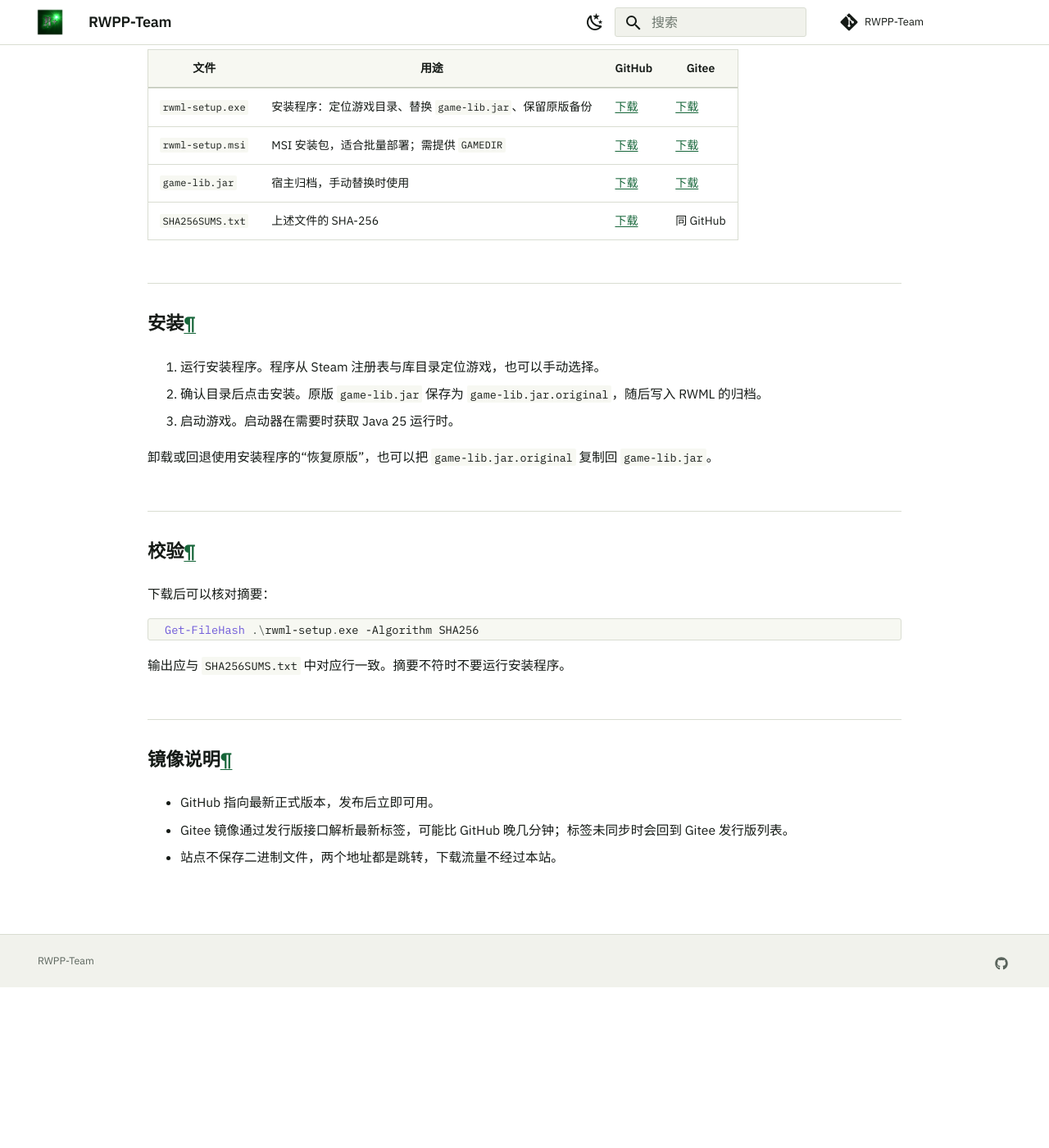
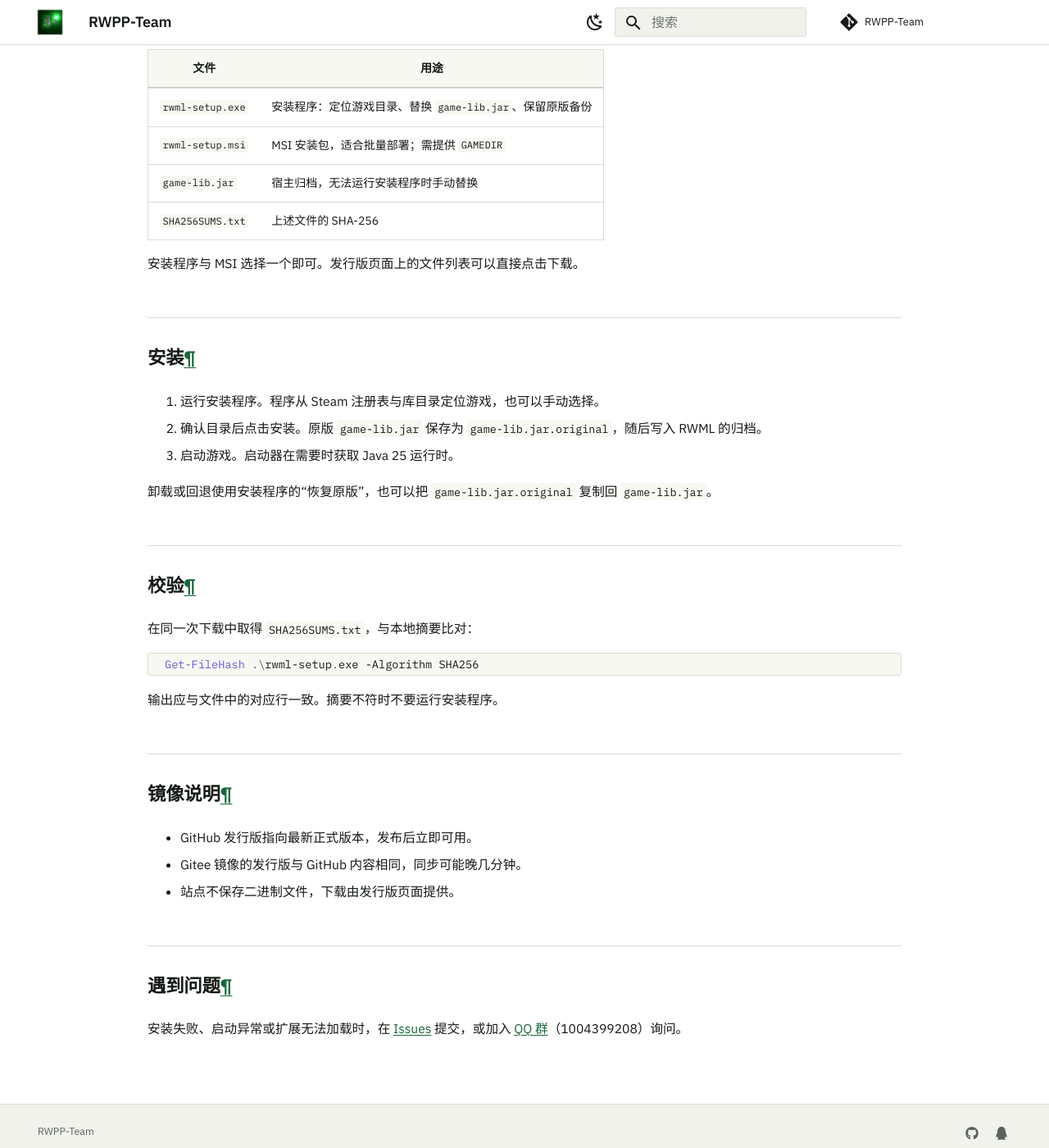
Before and after one commit to Minxyzgo/RWPP-docs, an MkDocs documentation site: the page built from docs/downloads/index.md, in a window 1280 px wide and 1400 px high, scrolled down 501 px. Shown: the whole window at 82% size. Built offline with MkDocs 1.6.1 and Material for MkDocs 9.7.7, drawn with Linux system fonts in a browser that asks for light colours; before the commit the page ends 1705 px from its top, so only the background shows below that; some of the changed text lies outside the part shown.

Commit message:
Send downloads through the release page and add the QQ group
- Every install entry now opens the release page, so the file list is one
  click away instead of jumping straight at the installer.
- The downloads page describes what each asset is for without linking files.
- The QQ group 1004399208 appears in the footer, the downloads page and the
  FAQ.

````diff
--- a/docs/downloads/index.md
+++ b/docs/downloads/index.md
@@ -1,17 +1,17 @@
 ---
 title: 下载
-description: RWML 安装程序、MSI 与宿主归档的下载入口，提供 GitHub 与 Gitee 镜像。
+description: RWML 的发行版入口。安装程序、MSI 与宿主归档列在对应版本下，按需选择。
 layout: wide
 ---
 
 <section class="p-product-hero">
   <div class="p-wrap">
     <h1>下载</h1>
-    <p class="p-lead">安装程序与宿主归档随每个 RWML 版本发布。两个镜像内容相同，选择访问更快的来源即可。</p>
+    <p class="p-lead">安装程序与宿主归档随每个 RWML 版本发布。先打开发行版页面，再选择需要的文件。</p>
     <div class="p-actions">
-      <a class="p-btn p-btn--primary" href="/downloads/github/rwml-setup.exe">GitHub 下载</a>
-      <a class="p-btn" href="/downloads/gitee/rwml-setup.exe">Gitee 镜像</a>
-      <a class="p-link" href="https://github.com/RWPP-Team/RWML/releases/latest/download/SHA256SUMS.txt">校验值</a>
+      <a class="p-btn p-btn--primary" href="https://github.com/RWPP-Team/RWML/releases/latest">打开 GitHub Release</a>
+      <a class="p-btn" href="https://gitee.com/rwpp-team/RWML/releases">Gitee 镜像</a>
+      <a class="p-link" href="https://qm.qq.com/q/auLINpWtr4">QQ 群</a>
     </div>
     <div class="p-specs">
       <div class="p-spec"><span>当前版本</span><strong>1.0.2</strong></div>
@@ -24,14 +24,16 @@
 
 <div class="p-wrap p-body" markdown="1">
 
-## 文件
+## 发行版包含的文件
 
-| 文件 | 用途 | GitHub | Gitee |
-| --- | --- | --- | --- |
-| `rwml-setup.exe` | 安装程序：定位游戏目录、替换 `game-lib.jar`、保留原版备份 | [下载](/downloads/github/rwml-setup.exe) | [下载](/downloads/gitee/rwml-setup.exe) |
-| `rwml-setup.msi` | MSI 安装包，适合批量部署；需提供 `GAMEDIR` | [下载](/downloads/github/rwml-setup.msi) | [下载](/downloads/gitee/rwml-setup.msi) |
-| `game-lib.jar` | 宿主归档，手动替换时使用 | [下载](/downloads/github/game-lib.jar) | [下载](/downloads/gitee/game-lib.jar) |
-| `SHA256SUMS.txt` | 上述文件的 SHA-256 | [下载](https://github.com/RWPP-Team/RWML/releases/latest/download/SHA256SUMS.txt) | 同 GitHub |
+| 文件 | 用途 |
+| --- | --- |
+| `rwml-setup.exe` | 安装程序：定位游戏目录、替换 `game-lib.jar`、保留原版备份 |
+| `rwml-setup.msi` | MSI 安装包，适合批量部署；需提供 `GAMEDIR` |
+| `game-lib.jar` | 宿主归档，无法运行安装程序时手动替换 |
+| `SHA256SUMS.txt` | 上述文件的 SHA-256 |
+
+安装程序与 MSI 选择一个即可。发行版页面上的文件列表可以直接点击下载。
 
 ## 安装
 
@@ -43,18 +45,22 @@
 
 ## 校验
 
-下载后可以核对摘要：
+在同一次下载中取得 `SHA256SUMS.txt`，与本地摘要比对：
 
 ```powershell
 Get-FileHash .\rwml-setup.exe -Algorithm SHA256
 ```
 
-输出应与 `SHA256SUMS.txt` 中对应行一致。摘要不符时不要运行安装程序。
+输出应与文件中的对应行一致。摘要不符时不要运行安装程序。
 
 ## 镜像说明
 
-- GitHub 指向最新正式版本，发布后立即可用。
-- Gitee 镜像通过发行版接口解析最新标签，可能比 GitHub 晚几分钟；标签未同步时会回到 Gitee 发行版列表。
-- 站点不保存二进制文件，两个地址都是跳转，下载流量不经过本站。
+- GitHub 发行版指向最新正式版本，发布后立即可用。
+- Gitee 镜像的发行版与 GitHub 内容相同，同步可能晚几分钟。
+- 站点不保存二进制文件，下载由发行版页面提供。
+
+## 遇到问题
+
+安装失败、启动异常或扩展无法加载时，在 [Issues](https://github.com/RWPP-Team/RWPP/issues) 提交，或加入 [QQ 群](https://qm.qq.com/q/auLINpWtr4)（1004399208）询问。
 
 </div>
--- a/mkdocs.yml
+++ b/mkdocs.yml
@@ -101,3 +101,6 @@
     - icon: fontawesome/brands/github
       link: https://github.com/RWPP-Team
       name: GitHub
+    - icon: fontawesome/brands/qq
+      link: https://qm.qq.com/q/auLINpWtr4
+      name: QQ 群 1004399208
````
Also changed, not shown: docs/index.md (+1 -1 lines), docs/rwml/index.md (+2 -2 lines), docs/rwpp/faq.md (+4 -0 lines), docs/rwpp/install.md (+1 -1 lines).
